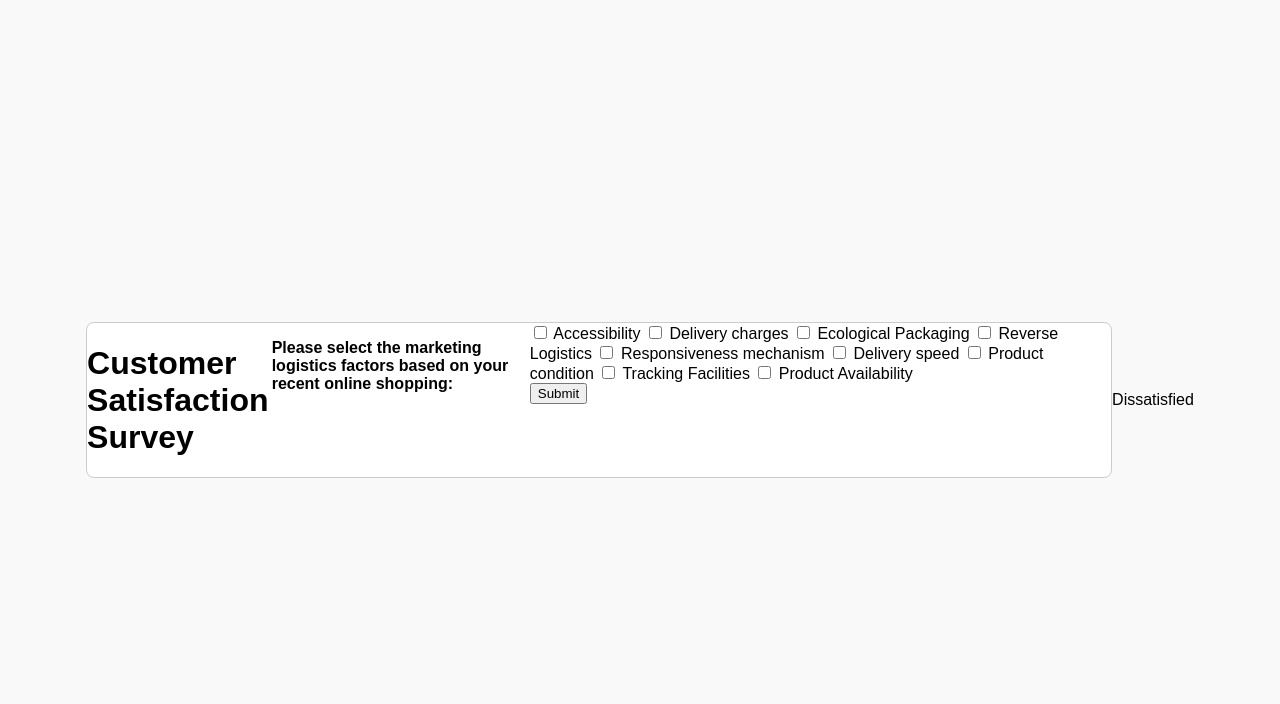
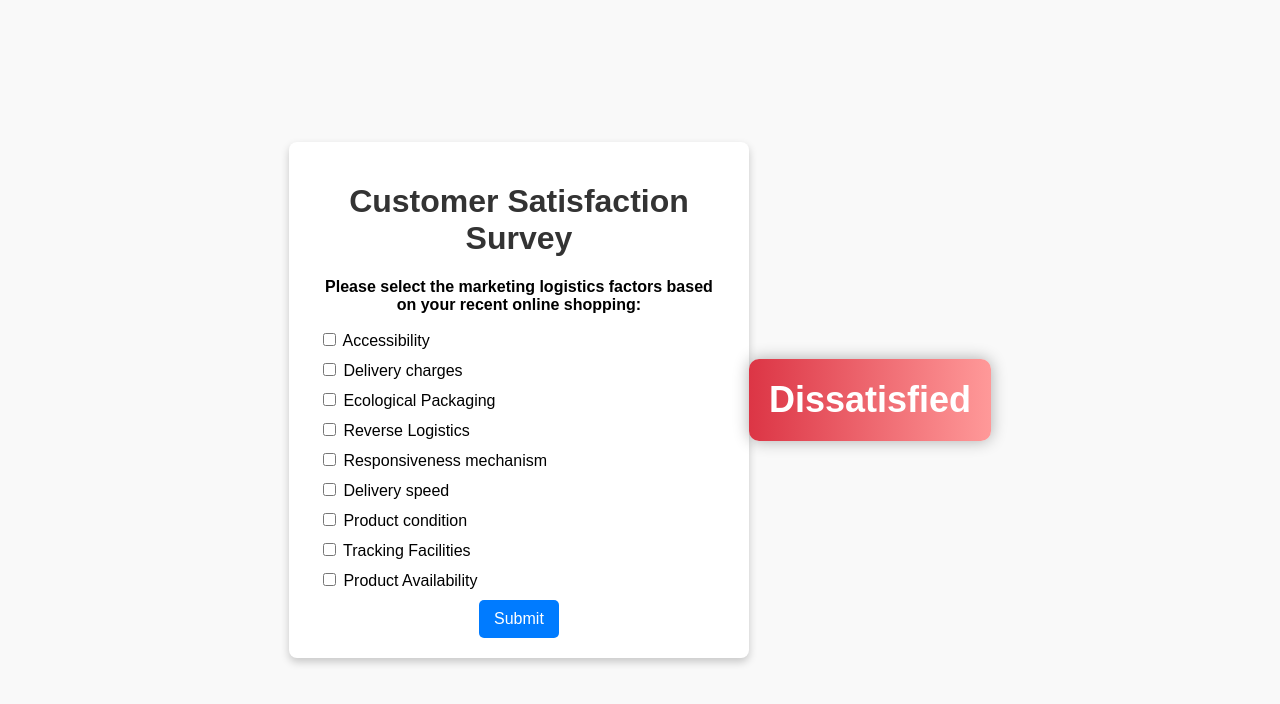
Before and after one commit to avi123mishra456/E-Commerce, a plain HTML site: page index.html in a window 1280 px wide. Both pictures are taken after a click on the button "Submit". Drawn offline with Linux system fonts and the light colour scheme.

Commit message:
Update styles.css

```diff
--- a/styles.css
+++ b/styles.css
@@ -2,74 +2,77 @@ body {
   font-family: Arial, sans-serif;
   margin: 0;
   padding: 0;
+  background-color: #f9f9f9;
   display: flex;
   justify-content: center;
   align-items: center;
   height: 100vh;
-  background-color: #f9f9f9;
 }
 
 .container {
-  display: flex;
-  width: 80%;
-  border: 1px solid #ccc;
+  background: #fff;
+  padding: 20px 30px;
   border-radius: 8px;
-  overflow: hidden;
-  background-color: #fff;
+  box-shadow: 0 4px 8px rgba(0, 0, 0, 0.2);
+  text-align: center;
+  max-width: 400px;
 }
 
-.left-panel, .right-panel {
-  flex: 1;
-  padding: 20px;
-  box-sizing: border-box;
+h1 {
+  color: #333;
 }
 
-.left-panel {
-  background-color: #f0f0f0;
-  border-right: 1px solid #ccc;
+.checkbox-group label {
+  display: block;
+  margin: 10px 0;
+  font-size: 16px;
 }
 
-.right-panel {
-  text-align: center;
-}
-
-h2 {
-  margin-top: 0;
-  text-align: center;
-}
-
-.option-btn {
-  display: block;
-  width: 100%;
-  margin: 10px 0;
-  padding: 10px;
+button {
   background-color: #007bff;
   color: #fff;
+  padding: 10px 15px;
   border: none;
   border-radius: 5px;
   cursor: pointer;
-  text-align: left;
+  font-size: 16px;
 }
 
-.option-btn:hover {
+button:hover {
   background-color: #0056b3;
 }
 
-#action-container {
-  margin-top: 20px;
+/* Glowing effect for the result */
+.result {
+  font-size: 36px;
+  font-weight: bold;
+  text-align: center;
+  padding: 20px;
+  border-radius: 10px;
+  animation: glow 1.5s infinite;
 }
 
-.action-btn {
-  display: inline-block;
-  margin: 10px;
-  padding: 10px 15px;
-  background-color: #28a745;
-  color: #fff;
-  border: none;
-  border-radius: 5px;
-  cursor: pointer;
+.satisfied {
+  color: white;
+  background: linear-gradient(90deg, #28a745, #85e085);
+  box-shadow: 0 0 15px #28a745, 0 0 25px #85e085, 0 0 35px #28a745;
 }
 
-.action-btn:hover {
-  background-color: #218838;
+.dissatisfied {
+  color: white;
+  background: linear-gradient(90deg, #dc3545, #ff9999);
+  box-shadow: 0 0 15px #dc3545, 0 0 25px #ff9999, 0 0 35px #dc3545;
 }
+
+/* Keyframes for glowing effect */
+@keyframes glow {
+  0% {
+    box-shadow: 0 0 15px rgba(0, 0, 0, 0.3);
+  }
+  50% {
+    box-shadow: 0 0 25px rgba(0, 0, 0, 0.5);
+  }
+  100% {
+    box-shadow: 0 0 15px rgba(0, 0, 0, 0.3);
+  }
+}
```
